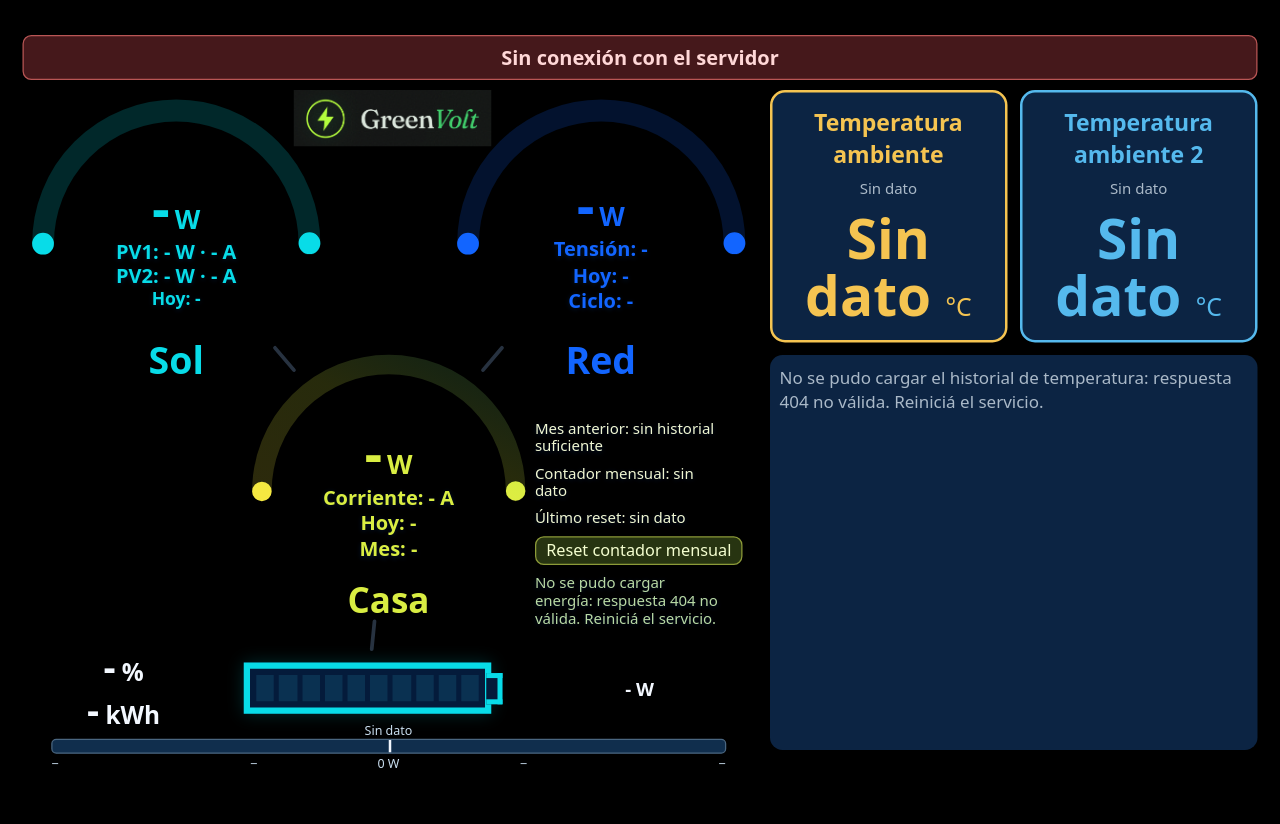
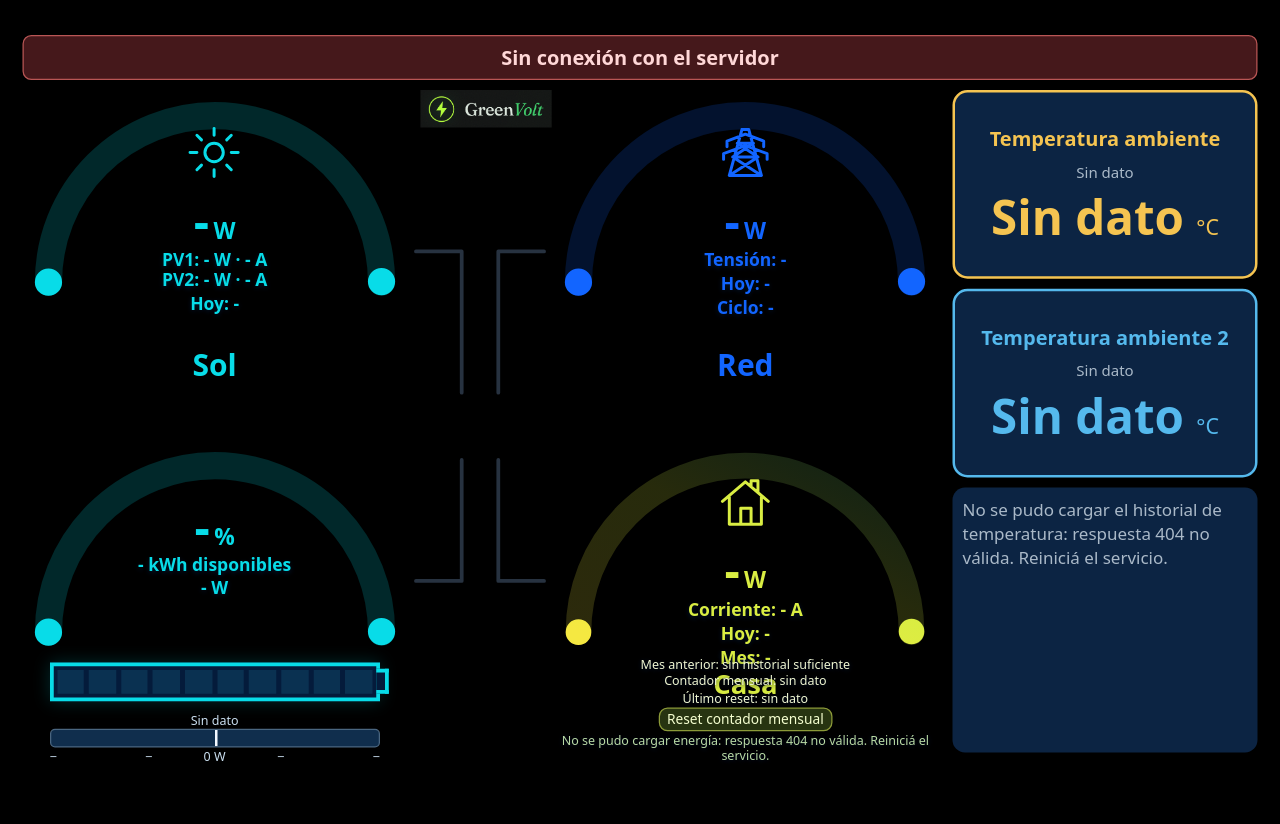
Before and after one commit to luchete80/deye-monitor, a plain HTML site: page deye_monitor/static/index.html in a window 1280 px wide. Before the commit the page ends 800 px from the top, so only its background shows below. Drawn offline with Linux system fonts and the light colour scheme; no server answers.

Commit message:
changed dashboard

```diff
--- a/deye_monitor/static/display.js
+++ b/deye_monitor/static/display.js
@@ -6,37 +6,6 @@
     const height = parseFloat(styles.getPropertyValue('--dashboard-height')) || 600;
     const scale = Math.min(window.innerWidth / width, window.innerHeight / height);
     document.documentElement.style.setProperty('--dashboard-scale', String(scale));
-    positionArrows(scale);
-  }
-  function positionArrows(scale) {
-    const svg = document.querySelector('.flow-arrows');
-    if (!svg) return;
-    const bounds = svg.getBoundingClientRect();
-    if (!bounds.width || !bounds.height) return;
-    const rect = selector => document.querySelector(selector).getBoundingClientRect();
-    const center = box => ({x:box.left + box.width / 2, y:box.top + box.height / 2});
-    const load = rect('[data-gauge="load"]');
-    const target = center(load);
-    function edge(box, toward, battery) {
-      const c = center(box), dx = toward.x - c.x, dy = toward.y - c.y;
-      const rx = box.width / 2, ry = box.height / 2;
-      const distance = battery
-        ? 1 / Math.max(Math.abs(dx) / rx, Math.abs(dy) / ry)
-        : .94 / Math.sqrt((dx / rx) ** 2 + (dy / ry) ** 2);
-      const length = Math.hypot(dx, dy);
-      return {x:c.x + dx * distance + dx / length * 12 * scale,
-              y:c.y + dy * distance + dy / length * 12 * scale};
-    }
-    const point = p => `${(p.x - bounds.left) / bounds.width * 100} ${(p.y - bounds.top) / bounds.height * 100}`;
-    for (const [id, selector, battery] of [
-      ['flow-pv', '[data-gauge="solar"]', false],
-      ['flow-grid', '[data-gauge="grid"]', false],
-      ['flow-battery', '.battery-shell', true]
-    ]) {
-      const source = rect(selector);
-      document.getElementById(id).setAttribute('d',
-        `M ${point(edge(source, target, battery))} L ${point(edge(load, center(source), false))}`);
-    }
   }
   fitDashboard();
   window.addEventListener('resize', fitDashboard);
--- a/deye_monitor/static/index.html
+++ b/deye_monitor/static/index.html
@@ -5,7 +5,7 @@
   <meta name="viewport" content="width=device-width,initial-scale=1">
   <title>Deye Monitor</title>
   <link rel="stylesheet" href="/static/uPlot.min.css?v=6">
-  <link rel="stylesheet" href="/static/style.css?v=44">
+  <link rel="stylesheet" href="/static/style.css?v=46">
   <link rel="stylesheet" href="/static/config.css?v=7">
 </head>
 <body>
@@ -22,9 +22,10 @@
               <path d="M 0 0 L 10 5 L 0 10 z"></path>
             </marker>
           </defs>
-          <path id="flow-pv" class="flow-line idle" d="M 26 24 H 36 Q 39 24 39 27 V 39 Q 39 42 42 42 H 45"></path>
-          <path id="flow-grid" class="flow-line idle" d="M 74 24 H 64 Q 61 24 61 27 V 39 Q 61 42 58 42 H 55"></path>
-          <path id="flow-battery" class="flow-line idle" d="M 50 91 V 78 Q 50 75 50 72 V 70"></path>
+          <path id="flow-pv" class="flow-line idle" d="M 43 24 H 48 V 45"></path>
+          <path id="flow-grid" class="flow-line idle" d="M 57 24 H 52 V 45"></path>
+          <path id="flow-battery" class="flow-line idle" d="M 43 73 H 48 V 55"></path>
+          <path id="flow-load" class="flow-line idle" d="M 57 73 H 52 V 55"></path>
         </svg>
         <section class="metric-grid" aria-label="Estado energético actual">
           <article class="metric-card metric-card--solar" data-metric="solar">
@@ -33,6 +34,7 @@
                 <path class="metric-gauge__track" d="M 8 60 A 52 52 0 0 1 112 60"></path>
                 <path class="metric-gauge__level" pathLength="100" stroke-dasharray="0 100" d="M 8 60 A 52 52 0 0 1 112 60"></path>
               </svg>
+              <svg class="metric-icon metric-icon--solar" viewBox="0 0 48 48" aria-hidden="true" focusable="false"><circle cx="24" cy="24" r="8"></circle><path d="M24 3v6m0 30v6M3 24h6m30 0h6M9 9l4 4m22 22 4 4M9 39l4-4m22-22 4-4"></path></svg>
               <p class="metric-value">
                 <span class="metric-primary"><span id="solar-value">-</span><span class="metric-unit"> W</span></span>
                 <span class="metric-secondary" id="solar-details">PV1: - W · - A<br>PV2: - W · - A</span>
@@ -48,6 +50,7 @@
                 <path class="metric-gauge__track" d="M 8 60 A 52 52 0 0 1 112 60"></path>
                 <path class="metric-gauge__level" pathLength="100" stroke-dasharray="0 100" d="M 8 60 A 52 52 0 0 1 112 60"></path>
               </svg>
+              <svg class="metric-icon metric-icon--grid" viewBox="0 0 48 48" aria-hidden="true" focusable="false"><path d="M21 4h6l11 40M21 4 10 44m0 0h28M17 16h14M13 28h22M8 19v-5l16-6 16 6v5M5 30v-5l19-7 19 7v5M17 16l18 12-25 16m21-28L13 28l25 16"></path></svg>
               <p class="metric-value">
                 <span class="metric-primary"><span id="grid-value">-</span><span class="metric-unit"> W</span></span>
                 <span class="metric-secondary" id="grid-top">Tensión: -</span>
@@ -65,6 +68,7 @@
                 <path class="metric-gauge__track" d="M 8 60 A 52 52 0 0 1 112 60"></path>
                 <path class="metric-gauge__level" pathLength="100" stroke-dasharray="0 100" d="M 8 60 A 52 52 0 0 1 112 60"></path>
               </svg>
+              <svg class="metric-icon metric-icon--load" viewBox="0 0 48 48" aria-hidden="true" focusable="false"><path d="m4 23 20-17 20 17M10 19v24h28V19M29 10V5h6v10M20 43V29h9v14"></path></svg>
               <p class="metric-value">
                 <span class="metric-primary"><span id="load-value">-</span><span class="metric-unit"> W</span></span>
                 <span class="metric-secondary" id="load-current">Corriente: - A</span>
@@ -84,16 +88,18 @@
 
           <article class="metric-card metric-card--battery" data-metric="battery">
             <div class="battery-display" data-gauge="battery" role="img" aria-label="Batería: -">
+              <div class="metric-gauge">
+                <svg class="metric-gauge__svg" viewBox="0 0 120 120" aria-hidden="true" focusable="false">
+                  <path class="metric-gauge__track" d="M 8 60 A 52 52 0 0 1 112 60"></path>
+                  <path class="metric-gauge__level" pathLength="100" stroke-dasharray="0 100" d="M 8 60 A 52 52 0 0 1 112 60"></path>
+                </svg>
+                <p class="metric-value">
+                  <span class="metric-primary"><span id="battery-soc">-</span><span class="metric-unit"> %</span></span>
+                  <span class="metric-secondary"><span id="battery-value">-</span> kWh disponibles</span>
+                  <span class="metric-secondary"><span id="battery-power">-</span> W</span>
+                </p>
+              </div>
               <div class="battery-shell" aria-hidden="true"><div class="battery-fill"><span class="battery-segment"></span><span class="battery-segment"></span><span class="battery-segment"></span><span class="battery-segment"></span><span class="battery-segment"></span><span class="battery-segment"></span><span class="battery-segment"></span><span class="battery-segment"></span><span class="battery-segment"></span><span class="battery-segment"></span></div></div>
-              <div class="battery-side battery-side--left">
-                <span class="battery-readings">
-                  <span class="battery-soc"><span id="battery-soc">-</span><span class="metric-unit"> %</span></span>
-                  <span class="battery-available"><span id="battery-value">-</span><span class="metric-unit"> kWh</span></span>
-                </span>
-              </div>
-              <div class="battery-side battery-side--right">
-                <span class="battery-power-current"><span id="battery-power">-</span> W</span>
-              </div>
             </div>
             <div class="battery-power-gauge" role="img" aria-label="Potencia de batería: sin dato">
               <div class="battery-power-directions" aria-hidden="true"><span></span><span id="battery-power-status">Sin dato</span><span></span></div>
@@ -126,8 +132,8 @@
     </section>
     <footer class="dashboard-footer" aria-hidden="true"></footer>
   </main>
-  <script src="/static/display.js?v=2"></script>
+  <script src="/static/display.js?v=3"></script>
   <script src="/static/uPlot.iife.min.js?v=6"></script>
-  <script src="/static/app.js?v=26"></script>
+  <script src="/static/app.js?v=27"></script>
 </body>
 </html>
--- a/deye_monitor/static/style.css
+++ b/deye_monitor/static/style.css
@@ -154,3 +154,48 @@ button[hidden]{display:none}
 .metric-gauge__track{opacity:.18}
 .metric-gauge__level{fill:none;stroke:var(--metric-color);stroke-width:8.5;stroke-linecap:round;stroke-linejoin:round}
 .metric-card--load .metric-gauge__level{stroke:url(#house-gradient);stroke-width:8}
+
+/* Cuatro estaciones, como en v0.0.1: Sol/Red arriba y Batería/Casa abajo. */
+.dashboard-main{grid-template-columns:minmax(0,3fr) minmax(0,1fr)}
+.dashboard-logo{left:37.5%;height:30px}
+.metric-card--solar,.metric-card--grid{top:0;width:42%;height:48%}
+.metric-card--solar{left:0}
+.metric-card--grid{right:0}
+.metric-card--battery{left:0;bottom:0;width:42%;height:48%}
+.metric-card--load{left:auto;right:0;top:auto;bottom:0;width:42%;height:48%}
+.metric-gauge,.metric-card--load .metric-gauge{width:100%;height:100%;aspect-ratio:auto}
+.metric-gauge__svg{position:absolute;top:0;height:auto;aspect-ratio:1}
+.metric-value{inset:7% 0 31%;justify-content:center}
+.metric-primary{font-size:38px}
+.metric-secondary,.metric-card--solar #solar-details,.metric-card--grid .metric-secondary,.metric-card--load .metric-secondary{font-size:14px}
+.metric-card h2,.metric-card--load h2,.metric-card--solar h2,.metric-card--grid h2{bottom:19%;font-size:26px}
+.battery-display{inset:0;display:block;color:var(--battery)}
+.battery-display .metric-gauge{height:100%}
+.battery-display .metric-value{inset:7% 0 39%}
+.battery-shell{position:absolute;left:7%;top:69%;margin:0;width:86%;height:12%;padding:3px;border-width:3px}
+.battery-shell::after{right:-10px;width:7px;border-width:3px}
+.battery-power-gauge{inset:85% 7% 0;font-size:10px}
+.metric-card--load .energy-summary{top:auto;bottom:0;left:0;width:100%;gap:2px;font-size:10px;align-items:center;text-align:center}
+.metric-card--load .energy-summary button{font-size:11px;padding:2px 6px}
+.metric-card--load h2{bottom:35%}
+.temperature-cards{grid-template-columns:minmax(0,1fr);grid-template-rows:minmax(0,1fr) minmax(0,1fr) minmax(0,1.4fr) auto;gap:8px}
+.ambient-card{padding:8px}
+.ambient-card h2{font-size:16px}
+.ambient-reading{font-size:38px}
+.ambient-status{font-size:12px}
+
+/* Icono, potencia y detalles ocupan franjas distintas dentro de cada reloj. */
+.metric-icon{position:absolute;top:11%;left:50%;transform:translateX(-50%);width:44px;height:44px;fill:none;stroke:currentColor;stroke-width:2.6;stroke-linecap:round;stroke-linejoin:round;pointer-events:none}
+.metric-card--solar .metric-value,
+.metric-card--grid .metric-value,
+.metric-card--load .metric-value{inset:32% 1% auto;justify-content:flex-start;gap:3px;padding:0 3%;overflow-wrap:normal}
+.metric-card--solar .metric-primary,
+.metric-card--grid .metric-primary,
+.metric-card--load .metric-primary{font-size:38px;line-height:1.12}
+.metric-card--solar .metric-secondary,
+.metric-card--solar #solar-details,
+.metric-card--grid .metric-secondary,
+.metric-card--load .metric-secondary{font-size:14px;line-height:1.15}
+.metric-card--solar h2,.metric-card--grid h2{bottom:10%;font-size:24px}
+.metric-card--load h2{top:71%;bottom:auto;font-size:22px;line-height:1}
+.metric-card--load .energy-summary{top:auto;bottom:0;gap:2px;line-height:1.15}
```
Also changed, not shown: deye_monitor/static/app.js (+7 -5 lines), tests/test_flow_render.js (+19 -9 lines), images/dashboard.jpeg (added).
